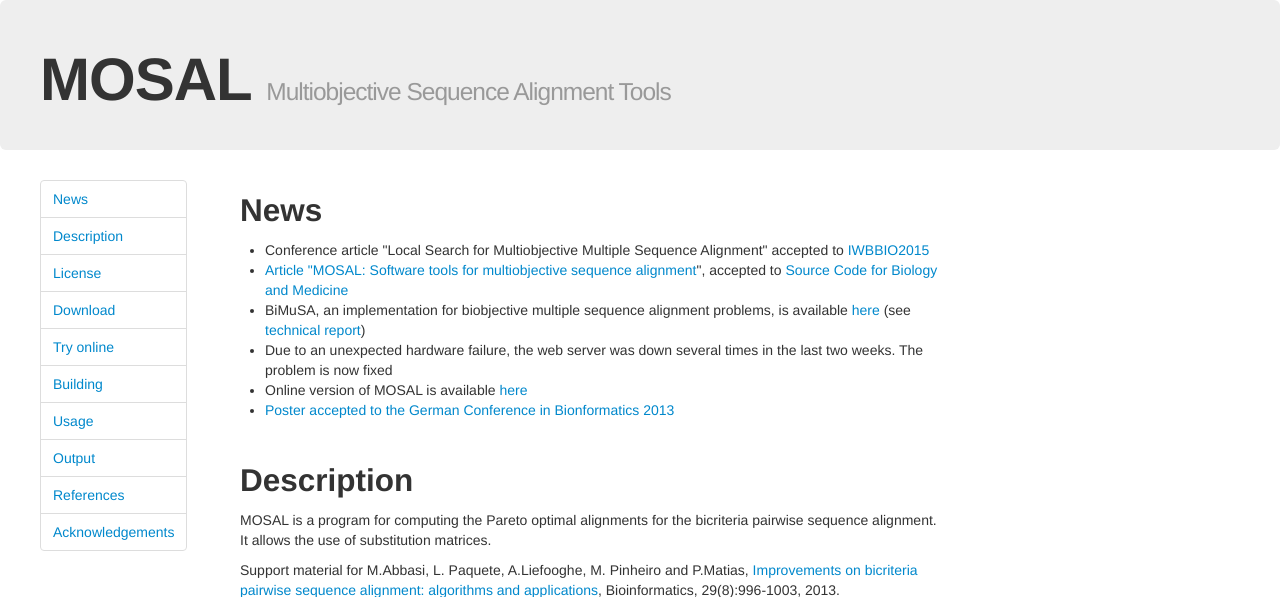
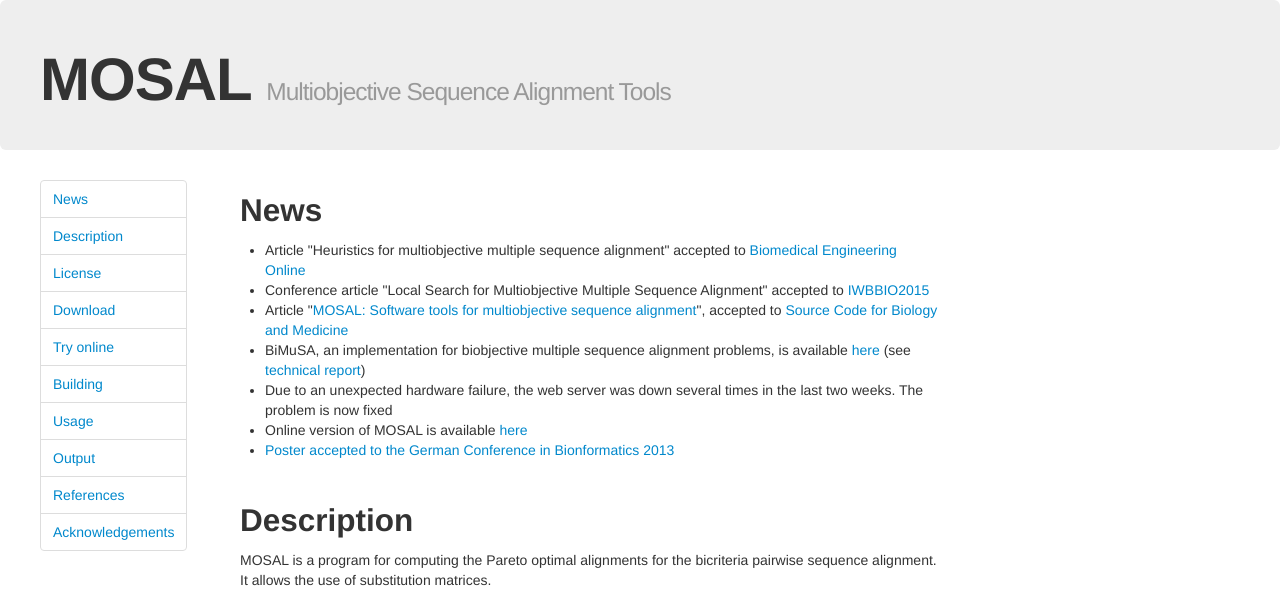
Before and after one commit to zydeon/MOSAL-website, a PHP site: page / in a window 1280 px wide. Shown: the top 597 px of the page. Run offline with PHP 8.4, Linux system fonts and the light colour scheme.

Commit message:
Added a news

```diff
--- a/index.php
+++ b/index.php
@@ -35,10 +35,11 @@
 			<div class="span9">
 				<h2 id="news">News</h2>
 				<ul>
-					<li>Conference article "Local Search for Multiobjective Multiple Sequence Alignment" accepted to <a href="http://iwbbio.ugr.es" target="_blank">IWBBIO2015<a></li>
+					<li>Article "Heuristics for multiobjective multiple sequence alignment" accepted to <a href="https://biomedical-engineering-online.biomedcentral.com/" target="_blank">Biomedical Engineering Online</a></li>
+					<li>Conference article "Local Search for Multiobjective Multiple Sequence Alignment" accepted to <a href="http://iwbbio.ugr.es" target="_blank">IWBBIO2015</a></li>
 					<li>Article "<a href="http://dx.doi.org/10.1186/1751-0473-9-2" target="_blank">MOSAL: Software tools for multiobjective sequence alignment</a>", accepted to <a href="http://www.scfbm.org" target="_blank">Source Code for Biology and Medicine</a></li>
-					<li>BiMuSA, an implementation for biobjective multiple sequence alignment problems, is available <a href="http://www.zib.de/schenker/downloads/bimusa.tar.gz">here</a> (see <a href="http://eden.dei.uc.pt/~paquete/papers/MOSAL/R3.pdf
-">technical report</a>)</li>
+					<li>BiMuSA, an implementation for biobjective multiple sequence alignment problems, is available <a href="http://www.zib.de/schenker/downloads/bimusa.tar.gz" target="_blank">here</a> (see <a href="http://eden.dei.uc.pt/~paquete/papers/MOSAL/R3.pdf
+" target="_blank">technical report</a>)</li>
 					<li>Due to an unexpected hardware failure, the web server was down several times in the last two weeks. The problem is now fixed</li>
 					<li>Online version of MOSAL is available <a href="align">here</a></li>
 					<li><a href="http://www.gcb2013.de" target="_blank">Poster accepted to the German Conference in Bionformatics 2013</a></li>
```
